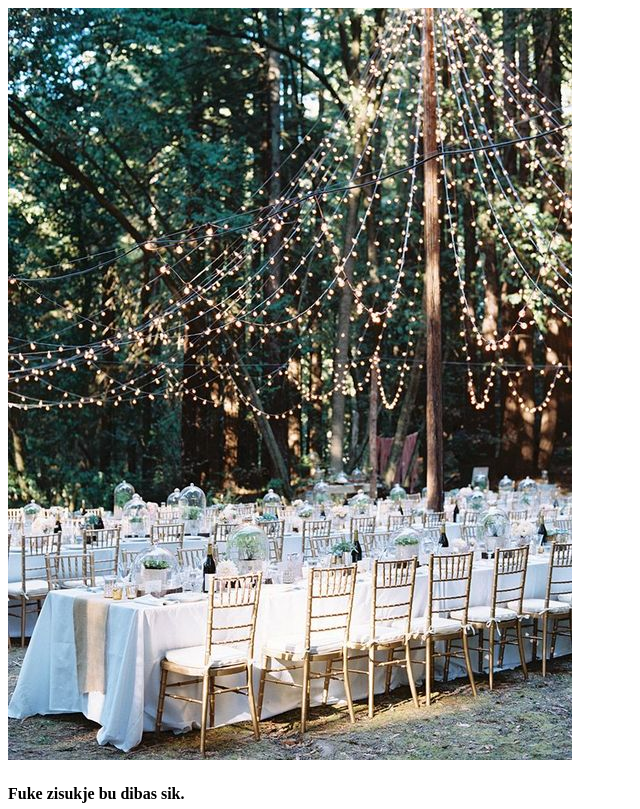
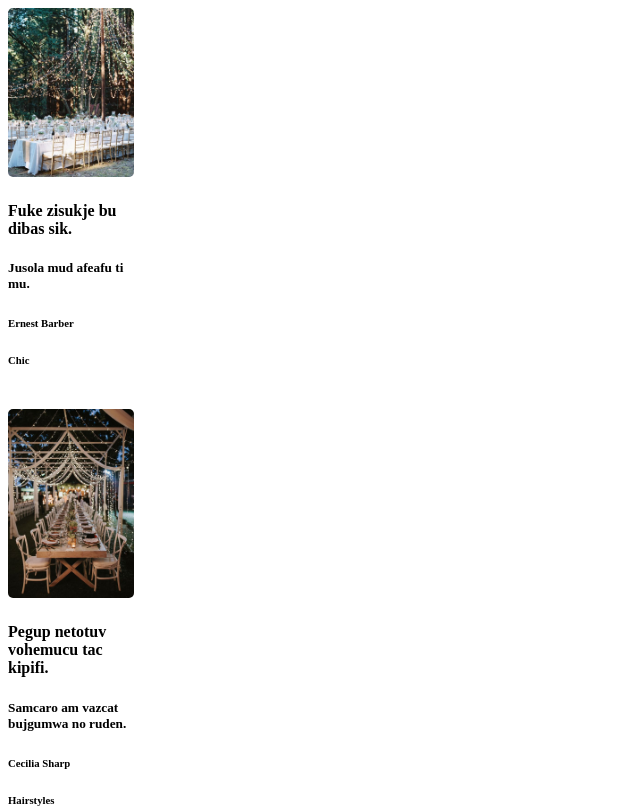
Before and after one commit to marioncastillo/pinterest-marion, a website: page index.html in a window 1280 px wide. Shown: the top 809 px of the page, without its empty margins (0-640 px from the left). Drawn offline with nearby package versions, Linux system fonts and the light colour scheme; files that its build step writes are made by us from their sources.

Commit message:
mejorando un poco el estilo

```diff
--- a/assets/js/main.js
+++ b/assets/js/main.js
@@ -1,4 +1,4 @@
-for (var i = 0 ; i<20; i++){
+for (var i = 0 ; i<40; i++){
 		console.log(datos[i].image_url);
 		$(".fotos").append("<div class='lista'> <div class='contener'><img src='dist/img/" + datos[i].image_url + "'></div></div>");
 
--- a/assets/sass/_style.scss
+++ b/assets/sass/_style.scss
@@ -0,0 +1,12 @@
+.fotos{
+	width:10%;
+
+}
+
+.lista{
+	img{
+		width:100%;
+		border-radius:5px;
+
+	}
+}
--- a/index.html
+++ b/index.html
@@ -7,8 +7,11 @@
 
 </head>
 <body>
-<div class="fotos"></div>
-
+<section>
+<div class="container">
+			<div class="fotos"></div>
+</div>
+</section>
 
 	<script src='dist/js/script.js'></script>
 </body>
```
Also changed, not shown: dist/css/style.min.css, dist/js/script.js.
